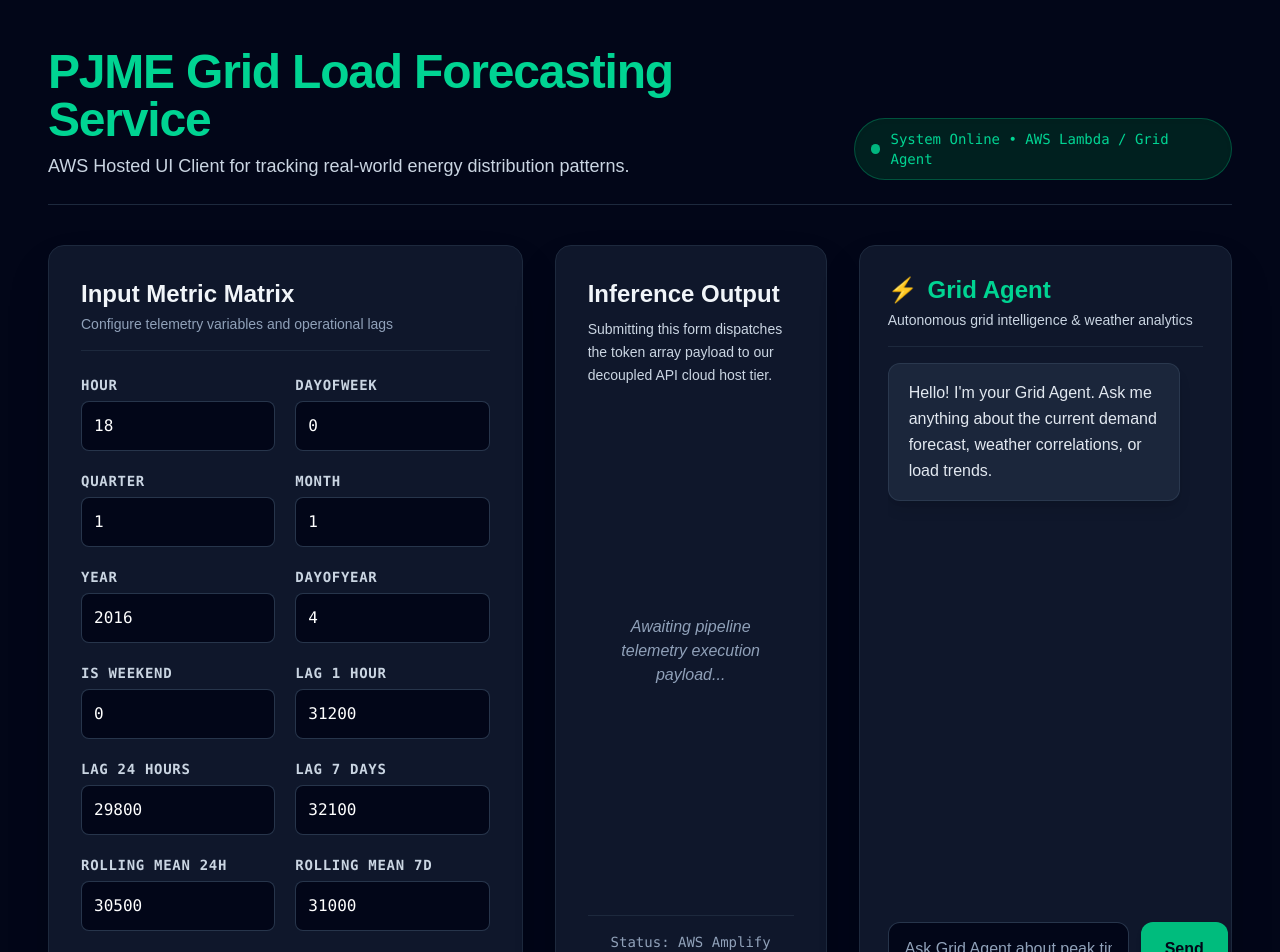
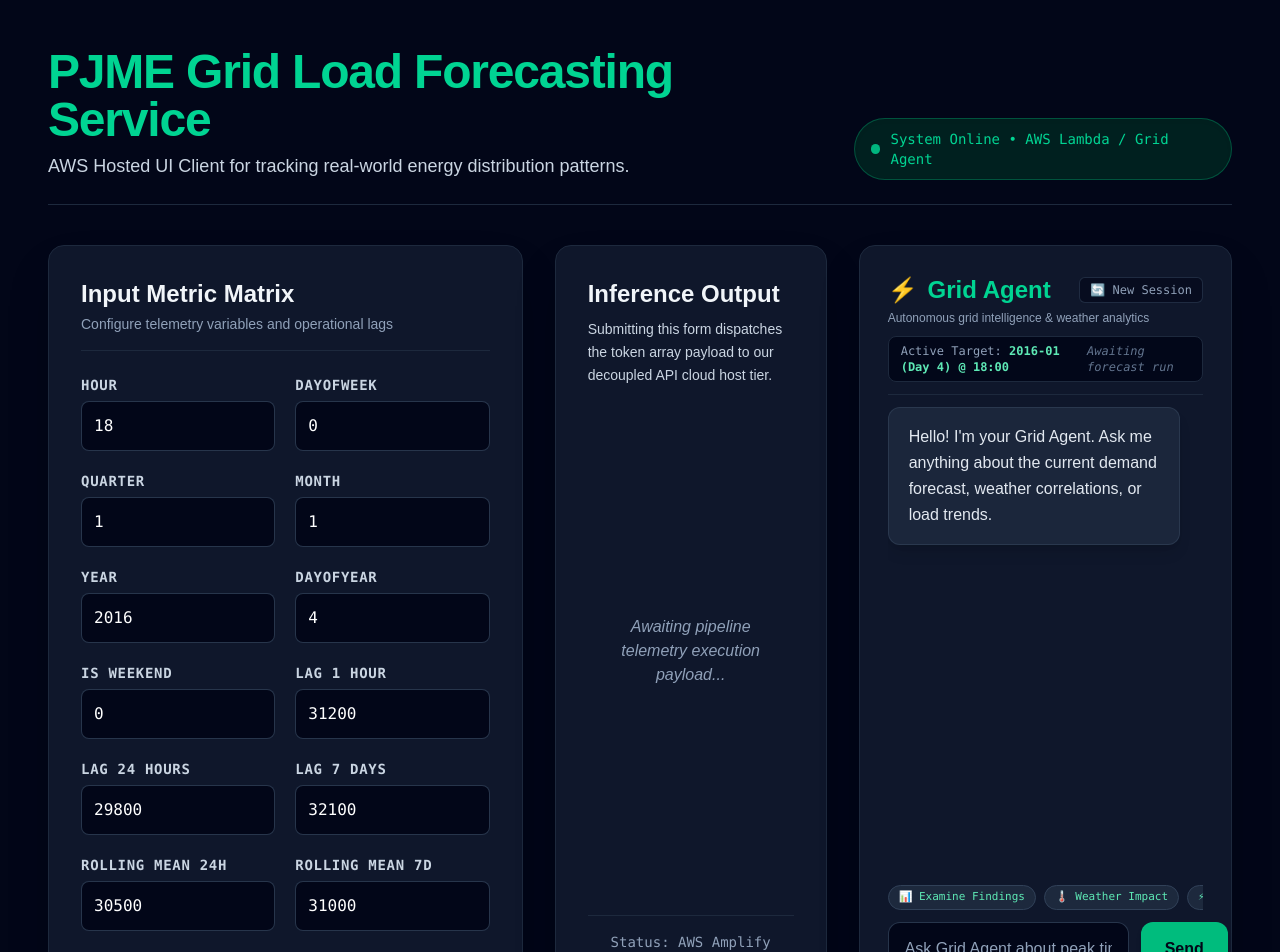
Before and after one commit to akhi-lbj/pjme_energy_consumption_estimator, a Next.js app in the folder pjme-energy-frontend/: page / in a window 1280 px wide. Shown: the top 952 px of the page. Built offline with nearby package versions, Linux system fonts and the light colour scheme.

Commit message:
feat: synchronize agent to active forecast jobs with telemetry banner, auto-detection, and prompt anchoring

```diff
--- a/pjme-energy-frontend/src/app/components/EnergyCopilot.tsx
+++ b/pjme-energy-frontend/src/app/components/EnergyCopilot.tsx
@@ -101,10 +101,40 @@ export default function EnergyCopilot({ currentMetrics }: { currentMetrics: Metr
     const [input, setInput] = useState('');
     const [loading, setLoading] = useState(false);
     const messagesEndRef = useRef<HTMLDivElement>(null);
+    const prevPredictionRef = useRef<number | undefined>(undefined);
+
+    const activeDateStr = `${currentMetrics.year}-${String(currentMetrics.month).padStart(2, '0')} (Day ${currentMetrics.dayofyear}) @ ${currentMetrics.hour}:00`;
+
+    // Automatically detect when a new forecast job is generated on the dashboard
+    useEffect(() => {
+        if (
+            currentMetrics.prediction_mw !== undefined &&
+            currentMetrics.prediction_mw !== prevPredictionRef.current
+        ) {
+            prevPredictionRef.current = currentMetrics.prediction_mw;
+            setMessages(prev => [
+                ...prev,
+                {
+                    role: 'assistant',
+                    text: `⚡ **New Forecast Job Loaded:** **${currentMetrics.prediction_mw?.toLocaleString()} MW** for **${activeDateStr}**.\n\nActive telemetry updated. What would you like to examine regarding this forecast?`
+                }
+            ]);
+        }
+    }, [currentMetrics.prediction_mw, currentMetrics.year, currentMetrics.month, currentMetrics.dayofyear, currentMetrics.hour, activeDateStr]);
 
     useEffect(() => {
         messagesEndRef.current?.scrollIntoView({ behavior: 'smooth' });
     }, [messages, loading]);
+
+    const handleClearChat = () => {
+        setMessages([
+            { role: 'assistant', text: `Hello! I'm your Grid Agent. Ready to analyze active forecast (${currentMetrics.prediction_mw ? `${currentMetrics.prediction_mw.toLocaleString()} MW` : 'Configure metrics on the left'}).` }
+        ]);
+    };
+
+    const handleQuickPrompt = (promptText: string) => {
+        setInput(promptText);
+    };
 
     const handleSendMessage = async (e: React.FormEvent) => {
         e.preventDefault();
@@ -168,11 +198,33 @@ export default function EnergyCopilot({ currentMetrics }: { currentMetrics: Metr
 
     return (
         <div className="bg-slate-900 border border-slate-800 rounded-2xl p-6 sm:p-7 flex flex-col h-[640px] xl:h-[760px] max-h-[640px] xl:max-h-[760px] shadow-2xl text-white">
-            <div className="flex-shrink-0 border-b border-slate-800 pb-4 mb-4">
-                <h3 className="text-2xl font-bold text-emerald-400 flex items-center gap-2.5">
-                    <span>⚡</span> Grid Agent
-                </h3>
-                <p className="text-sm text-slate-300 mt-1">Autonomous grid intelligence & weather analytics</p>
+            <div className="flex-shrink-0 border-b border-slate-800 pb-3 mb-3">
+                <div className="flex items-center justify-between">
+                    <h3 className="text-2xl font-bold text-emerald-400 flex items-center gap-2.5">
+                        <span>⚡</span> Grid Agent
+                    </h3>
+                    <button
+                        type="button"
+                        onClick={handleClearChat}
+                        className="text-xs font-mono text-slate-400 hover:text-emerald-300 border border-slate-700/60 hover:border-emerald-500/50 px-2.5 py-1 rounded-md transition-all cursor-pointer bg-slate-950/60"
+                        title="Reset conversation session for active forecast"
+                    >
+                        🔄 New Session
+                    </button>
+                </div>
+                <p className="text-xs text-slate-400 mt-1">Autonomous grid intelligence & weather analytics</p>
+
+                {/* Active Forecast Target Strip */}
+                <div className="flex items-center justify-between bg-slate-950/90 border border-slate-800 rounded-lg px-3 py-1.5 mt-2.5 text-xs font-mono">
+                    <span className="text-slate-400">Active Target: <strong className="text-emerald-300 font-semibold">{activeDateStr}</strong></span>
+                    {currentMetrics.prediction_mw ? (
+                        <span className="text-emerald-400 font-bold bg-emerald-950/80 border border-emerald-800/60 px-2 py-0.5 rounded shadow-sm">
+                            ⚡ {currentMetrics.prediction_mw.toLocaleString()} MW
+                        </span>
+                    ) : (
+                        <span className="text-slate-500 italic">Awaiting forecast run</span>
+                    )}
+                </div>
             </div>
 
             <div className="flex-1 min-h-0 overflow-y-auto space-y-4 mb-4 pr-2 agent-scrollbar">
@@ -236,7 +288,32 @@ export default function EnergyCopilot({ currentMetrics }: { currentMetrics: Metr
                 <div ref={messagesEndRef} />
             </div>
 
-            <form onSubmit={handleSendMessage} className="flex-shrink-0 flex gap-3 pt-2">
+            {/* Quick Action Suggestion Pills */}
+            <div className="flex items-center gap-2 overflow-x-auto pb-2 text-xs font-mono select-none">
+                <button
+                    type="button"
+                    onClick={() => handleQuickPrompt(`Examine active forecast findings (${currentMetrics.prediction_mw ? `${currentMetrics.prediction_mw.toLocaleString()} MW` : 'current load'}) and grid status.`)}
+                    className="whitespace-nowrap px-2.5 py-1 rounded-full bg-slate-800 hover:bg-slate-700 text-emerald-300 border border-slate-700 hover:border-emerald-500/50 transition-all cursor-pointer text-[11px]"
+                >
+                    📊 Examine Findings
+                </button>
+                <button
+                    type="button"
+                    onClick={() => handleQuickPrompt("What is the meteorological weather impact on this forecast load?")}
+                    className="whitespace-nowrap px-2.5 py-1 rounded-full bg-slate-800 hover:bg-slate-700 text-emerald-300 border border-slate-700 hover:border-emerald-500/50 transition-all cursor-pointer text-[11px]"
+                >
+                    🌡️ Weather Impact
+                </button>
+                <button
+                    type="button"
+                    onClick={() => handleQuickPrompt("Simulate contingency scenario if temperature rises by 5 degrees and we curtail 500 MW.")}
+                    className="whitespace-nowrap px-2.5 py-1 rounded-full bg-slate-800 hover:bg-slate-700 text-emerald-300 border border-slate-700 hover:border-emerald-500/50 transition-all cursor-pointer text-[11px]"
+                >
+                    ⚡ What-If Scenario
+                </button>
+            </div>
+
+            <form onSubmit={handleSendMessage} className="flex-shrink-0 flex gap-3 pt-1">
                 <input
                     type="text"
                     value={input}
```
Also changed, not shown: 1 other file (tests, documents, lock files or other folders).
